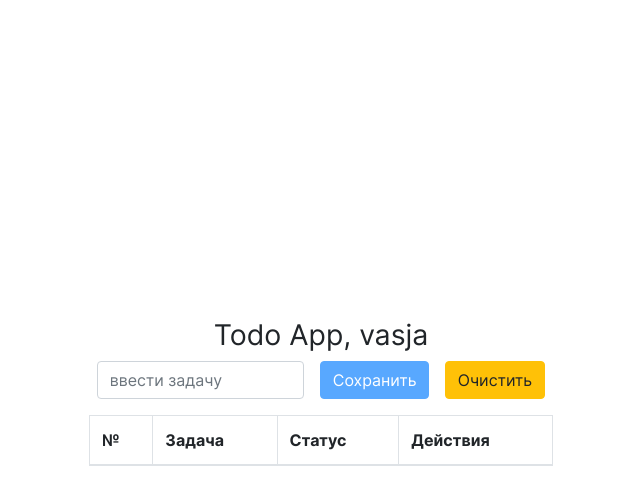
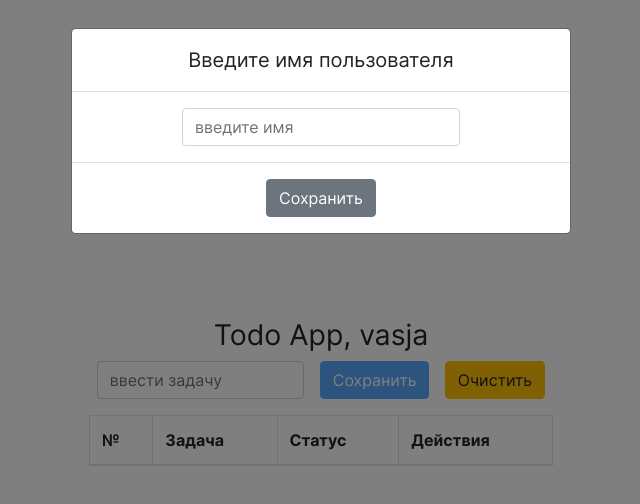
Before and after one commit to demorest49de/m5final, a plain HTML site: page index.html in a window 1280 px wide. Shown: the whole page, without its empty margins (319-959 px from the left). Drawn offline with nearby package versions, Linux system fonts and the light colour scheme.

Commit message:
Default Changelist createElement.js changed; handleUser.js changed; index.html changed; index.js changed; render.js changed;

```diff
--- a/index.html
+++ b/index.html
@@ -7,6 +7,8 @@
   <link rel="stylesheet" href="https://cdnjs.cloudflare.com/ajax/libs/normalize/8.0.1/normalize.min.css">
   <link rel="stylesheet" href="https://cdnjs.cloudflare.com/ajax/libs/bootstrap/4.6.1/css/bootstrap.min.css">
   <link rel="stylesheet" href="css/style.css">
+  <script defer src="https://cdnjs.cloudflare.com/ajax/libs/bootstrap/5.2.3/js/bootstrap.bundle.min.js"
+  crossorigin="anonymous"></script>
   <script type="module" src="js/index.js"></script>
   <script>
     document.addEventListener('DOMContentLoaded', () => {
--- a/js/index.js
+++ b/js/index.js
@@ -9,8 +9,8 @@ import control from './modules/control.js';
     const todo = renderTodo(app);
 
     //variables
-    const {saveBtn, clearBtn, tBody, form} = todo;
-    const generalVars = {saveBtn, clearBtn, tBody, appName, app, form};
+    const {saveBtn, clearBtn, tBody, form, authModal} = todo;
+    const generalVars = {saveBtn, clearBtn, tBody, appName, app, form, authModal};
 
     //functionality
     control.submitFormData(generalVars);
@@ -21,7 +21,7 @@ import control from './modules/control.js';
     control.editTask(generalVars);
 
     //start method
-    generalVars.userName = authorizeUser();
+    generalVars.userName = authorizeUser(generalVars);
     storage.handleStorage(generalVars);
 
   };
--- a/js/modules/createElement.js
+++ b/js/modules/createElement.js
@@ -97,31 +97,29 @@ const createUserEnterWindow = () => {
   const window = document.createElement('div');
   window.classList.add('modal', 'fade');
   window.id = 'userEnterModal';
-  window.role = 'dialog';
   window.tabIndex = -1;
-  window.setAttribute('aria', 'aria-labelledby');
+  window.setAttribute('data-bs-keyboard', 'false');
+  window.setAttribute('data-bs-backdrop', 'static');
+  window.setAttribute('aria-labelledby', 'staticBackdropLabel');
   window.setAttribute('aria-hidden', 'true');
   window.insertAdjacentHTML('beforeend',
     `
-      <div class="modal-dialog" role="document">
+      <div class="modal-dialog">
         <div class="modal-content">
-          <div class="modal-header">
-            <h5 class="modal-title" id="exampleModalLabel">Modal title</h5>
-            <button type="button" class="close" data-dismiss="modal" aria-label="Close">
-              <span aria-hidden="true">&times;</span>
-            </button>
+          <div class="modal-header justify-content-center">
+            <h5 class="modal-title">Введите имя пользователя</h5>
           </div>
-          <div class="modal-body">
-            ...
+          <div class="modal-body d-flex  justify-content-center">
+              <label class="modal__label form-group me-3 mb-0">
+              <input class="modal__input form-control" type="text" name="text"
+              placeholder="введите имя"></label>
           </div>
-          <div class="modal-footer">
-            <button type="button" class="btn btn-secondary" data-dismiss="modal">Close</button>
-            <button type="button" class="btn btn-primary">Save changes</button>
+          <div class="modal-footer justify-content-center">
+            <button type="button" class="btn btn-secondary" data-button="yes" data-bs-dismiss="modal"> Сохранить </button>
           </div>
         </div>
       </div>
     `);
-  console.log(': ', window);
   return window;
 };
 
--- a/js/modules/handleUser.js
+++ b/js/modules/handleUser.js
@@ -1,21 +1,28 @@
 import {saveStorge} from "./storage.js";
 
-export const authorizeUser = () => {
 
-  const showUserModal = document.getElementsByTagName('#')
+export const authorizeUser = ($) => {
 
-  // const userName = prompt(`Введите имя пользователя:`).trim();
-  //
-  // switch (true) {
-  //   case userName.length <= 3:
-  //     alert(`введите больше 3 символов`);
-  //     return authorizeUser();
-  //   case userName.includes(' '):
-  //     alert('в имени не должно быть пробелов');
-  //     return authorizeUser();
-  //   default:
-  //     return userName;
-  // }
+  const userModal = new bootstrap.Modal('#userEnterModal');
+  userModal.show();
+
+  const yesBtn = $.authModal.querySelector('.btn[data-button="yes"]');
+  yesBtn.addEventListener('click', e => {
+    const userName = $.authModal.querySelector('input.modal__input').value.trim();
+
+    switch (true) {
+      case userName.length <= 3:
+        alert(`введите больше 3 символов`);
+        userModal.hide();
+        return authorizeUser($);
+      case userName.includes(' '):
+        alert('в имени не должно быть пробелов');
+        return authorizeUser($);
+      default:
+        return userName;
+    }
+  });
+
 
   return 'vasja';
 };
--- a/js/modules/render.js
+++ b/js/modules/render.js
@@ -21,10 +21,10 @@ export const renderTodo = (app) => {
 
   app.append(logo, form, tWrapper);
   const body = document.querySelector('body');
-  const userEnterWindow = createUserEnterWindow();
-  body.append(userEnterWindow);
+  const authModal = createUserEnterWindow();
+  body.append(authModal);
 
-  return {saveBtn, clearBtn, tBody, form};
+  return {saveBtn, clearBtn, tBody, form, authModal: authModal};
 };
 
 export const renderItems = (tasks, $) => {
```
